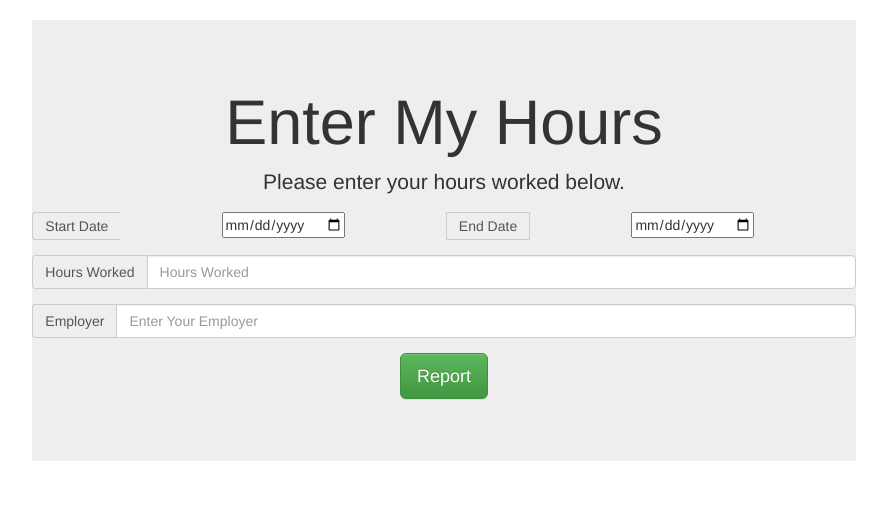
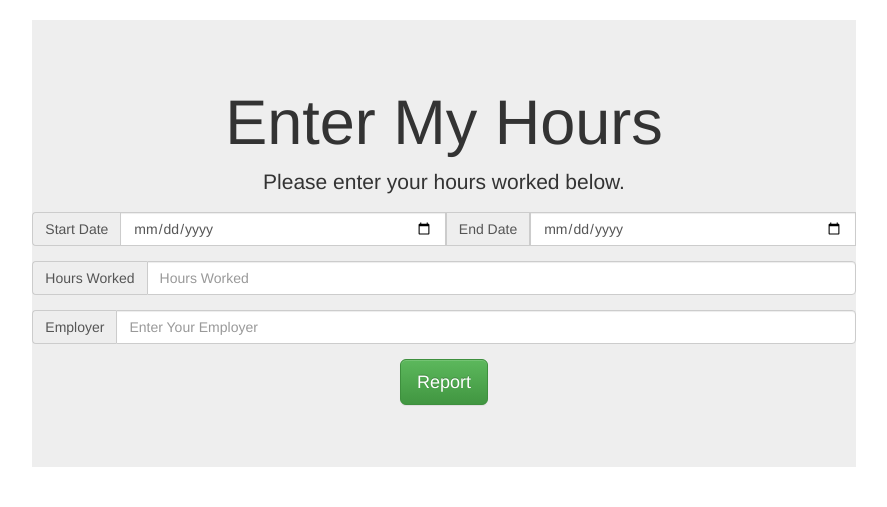
Before and after one commit to InformaticsProjectSpring2016/project, a PHP site: page /enterhoursdata.php in a window 1280 px wide. Shown: the part 52-559 px from the top of the page, without its empty margins (196-1083 px from the left). Run offline with PHP 8.4, Linux system fonts and the light colour scheme; some libraries are stand-ins or nearby versions.

Commit message:
Update enterhoursdata.php

```diff
--- a/enterhoursdata.php
+++ b/enterhoursdata.php
@@ -19,10 +19,10 @@
 			<div class="form-group">
 				<div class="input-group">
 					<div class="input-group-addon">Start Date</div>
-					<input type="date" name="StartDate"><br>
+					<input type="date" class="form-control" name="StartDate"><br>
 
 					<div class="input-group-addon">End Date</div>
-					<input type="date" name="EndDate"><br>
+					<input type="date" class="form-control" name="EndDate"><br>
 				</div>
 			</div>
 
```
